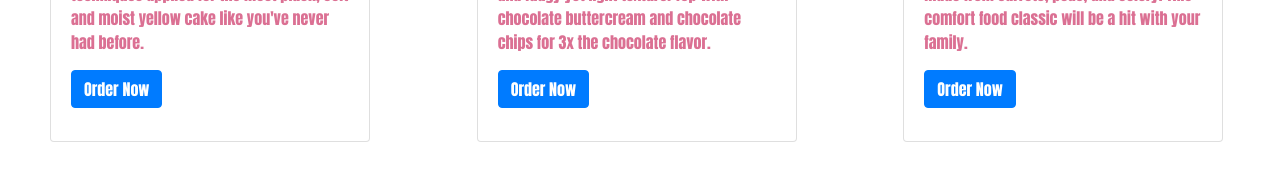
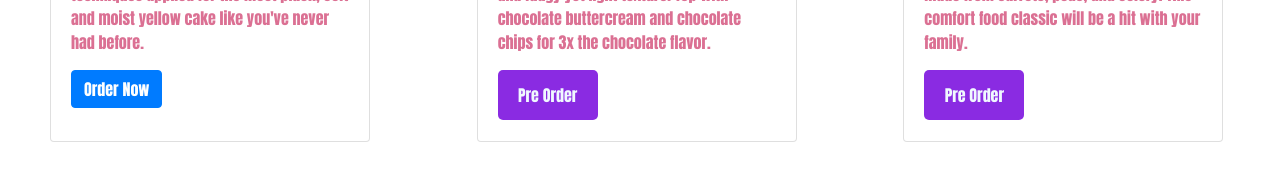
Before and after one commit to aayushi1852/bootstrap-assignment, a React (Create React App) app: page /confectionary in a window 1280 px wide. Shown: the part 498-668 px from the top of the page. Built offline with nearby package versions, Linux system fonts and the light colour scheme.

Commit message:
css-modules

```diff
--- a/src/App.js
+++ b/src/App.js
@@ -25,9 +25,6 @@ function App() {
           <Route path="/food" element={ <Food />} />
           <Route path="/orders" element={ <Orders />} />
           <Route path="/bootstrap-assignment" element={ <Home/>} />
-
-
-
     </Routes>
     <Footer />
 
--- a/src/components/Card.jsx
+++ b/src/components/Card.jsx
@@ -6,21 +6,23 @@ import Orders from './Orders'
 
 const Card = () => {
   const tt = 'sjsksks'
+
   return (
-    <>
+    <div>
     <Drinks title='kekekeekk'/>
     <Drinks />
     <Drinks />
     <Drinks  />
 
-     <Orders name={tt}/>
-     <Orders ans='yes'/>
-    <Orders  />
+    <Orders name={tt}/>
+    <Orders ans='yes'/>
+    <Orders />
 
-      <Orders name="Sara" />
-      <Orders name="Cahal" />
-      <Orders name="Edite" />
-    </>
+
+    <Orders name="Sara" />
+    <Orders name="Cahal" />
+    <Orders name="Edite" />
+    </div>
   )
 }
 
--- a/src/components/Orders.jsx
+++ b/src/components/Orders.jsx
@@ -6,7 +6,7 @@ const Orders = (props) => {
   console.log('name is A',props.name)
   console.log('name is An',props.ans)
   return (
-    <div><h2>Testing react project2 here, {props.name}</h2>{props.name}</div>
+    <div><h2>Testing react project2 here, { props.name }</h2>{ props.name }</div>
   )
 }
 
--- /dev/null
+++ b/src/components/WaitList.module.css
@@ -0,0 +1,10 @@
+.button {
+    width: 100px;
+    height: 50px;
+    background-color: blueviolet;
+    /* margin-left:80px ; */
+    border-radius: 5px;
+    color: aliceblue;
+    border: none;
+
+}
--- a/src/components/pages/Confectionary.jsx
+++ b/src/components/pages/Confectionary.jsx
@@ -7,6 +7,7 @@ import pie from "../../img/pie.jpeg"
 import vcake from "../../img/van-cake.jpeg"
 import dnuts from "../../img/d-nuts.jpeg"
 import cucake from "../../img/cup-cake.jpeg"
+import styles from "../../components/WaitList.module.css"
 
 const Confectionary = () => {
   return (
@@ -29,7 +30,8 @@ const Confectionary = () => {
         <Card.Text className='text'>
         Chocolate Cake with a super moist crumb and fudgy yet light texture. Top with chocolate buttercream and chocolate chips for 3x the chocolate flavor.
         </Card.Text>
-        <Button variant="primary">Order Now</Button>
+        {/* <Button variant="primary">Order Now</Button> */}
+        <button className ={styles.button}> Pre Order </button>
         </Card.Body>
     </Card>
 
@@ -40,7 +42,8 @@ const Confectionary = () => {
     <Card.Text className='text'>
     A delicious, homemade chicken pot pie made from carrots, peas, and celery. This comfort food classic will be a hit with your family.
     </Card.Text>
-    <Button variant="primary">Order Now</Button>
+    {/* <Button variant="primary">Order Now</Button> */}
+    <button className ={styles.button}> Pre Order </button>
     </Card.Body>
 </Card>
 
@@ -62,7 +65,8 @@ const Confectionary = () => {
     <Card.Text className='text'>
     Donuts come with dipped, drizzled, and glazed with every sweet and savoury topping that can possibly taste good on a ring of fried dough.
     </Card.Text>
-    <Button variant="primary">Order Now</Button>
+    {/* <Button variant="primary">Order Now</Button> */}
+    <button className ={styles.button}> Pre Order </button>
     </Card.Body>
 </Card>
 <Card className='card1'style={{ width: '20rem', height: '30rem' }}>
@@ -72,7 +76,8 @@ const Confectionary = () => {
     <Card.Text className='text'>
     Moist, perfect cupcakes everyone will love.It comes with many flavours.A cupcake is a small cake designed to serve one person.
     </Card.Text>
-    <Button variant="primary">Order Now</Button>
+    {/* <Button variant="primary">Order Now</Button> */}
+    <button className ={styles.button}> Pre Order </button>
     </Card.Body>
 </Card>
 </div>
--- a/src/components/pages/Drinks.jsx
+++ b/src/components/pages/Drinks.jsx
@@ -8,6 +8,8 @@ import mango from "../../img/mango.jpeg"
 import wmelon from "../../img/w-melon.jpeg"
 import papple from "../../img/p-apple.jpeg"
 import carrott from "../../img/carrott.jpeg"
+import styles from "../../components/WaitList.module.css"
+
 
 const Drinks = (props) => {
 
@@ -17,7 +19,9 @@ const Drinks = (props) => {
   return (
 
     <div className='cards'>
-        <Card className='card1'style={{ width: '20rem', height: '30rem' }}>
+        <Card className='card1'style={{
+            width: '20rem', height: '30rem'
+            }}>
         <Card.Img variant="top" src={carrott} />
             <Card.Body>
             <Card.Title>{props.title}</Card.Title>
@@ -25,7 +29,8 @@ const Drinks = (props) => {
             Carrot juice is extracted from whole carrots and extremely nutritious.
             It not only provides potassium and vitamin C but also is very rich in provitamin A.
             </Card.Text>
-            <Button variant="primary">Order Now</Button>
+            {/* <Button variant="primary">Order Now</Button> */}
+           <button className ={styles.button}> Pre Order </button>
             </Card.Body>
     </Card>
 
@@ -59,7 +64,8 @@ const Drinks = (props) => {
     <Card.Text className='text'>
     Mangoes are rich in vitamin C, iron, beta carotene and many other nutrients! Mango helps you fight infections and strengthens your bones.
     </Card.Text>
-    <Button variant="primary">Order Now</Button>
+    {/* <Button variant="primary">Order Now</Button> */}
+    <button className ={styles.button}> Pre Order </button>
     </Card.Body>
 </Card>
 
@@ -70,7 +76,8 @@ const Drinks = (props) => {
     <Card.Text className='text'>
     Banana juice is a sweet and creamy combination of ripe banana, apple, honey and milk (or water).One of the benefit of banana juice is it increases immunity.
     </Card.Text>
-    <Button variant="primary">Order Now</Button>
+    {/* <Button variant="primary">Order Now</Button> */}
+    <button className ={styles.button}> Pre Order </button>
     </Card.Body>
 </Card>
 <Card className='card1'style={{ width: '20rem', height: '30rem' }}>
--- a/src/components/pages/Food.jsx
+++ b/src/components/pages/Food.jsx
@@ -7,6 +7,7 @@ import yam from "../../img/yam.jpeg"
 import eba from "../../img/eba.jpeg"
 import chaat from "../../img/chaat.jpeg"
 import barfi from "../../img/barfi.jpeg"
+import styles from "../../components/WaitList.module.css"
 
 const Food = () => {
   return (
@@ -29,7 +30,8 @@ const Food = () => {
         <Card.Text className='text'>
         Jollof rice is a unifying dish across West Africa.The dish is typically made with long-grain rice, tomatoes, onions, spices, vegetables and meat in a single pot,
         </Card.Text>
-        <Button variant="primary">Order Now</Button>
+        {/* <Button variant="primary">Order Now</Button> */}
+        <button className ={styles.button}> Pre Order </button>
         </Card.Body>
     </Card>
 
@@ -40,7 +42,8 @@ const Food = () => {
     <Card.Text className='text'>
     Yam and eggs recipe made with succulent boiled yam and fried eggs garnished with vegetables. Yam is highly nutritious and contains less starch than potatoes.
     </Card.Text>
-    <Button variant="primary">Order Now</Button>
+    {/* <Button variant="primary">Order Now</Button> */}
+    <button className ={styles.button}> Pre Order </button>
     </Card.Body>
 </Card>
 
@@ -62,7 +65,8 @@ const Food = () => {
     <Card.Text className='text'>
     EBA is a staple food mainly eaten in the West Africa, particularly in Nigeria.It is made with fried cassava and hot boiling water to form a smooth stiff dough.
     </Card.Text>
-    <Button variant="primary">Order Now</Button>
+    {/* <Button variant="primary">Order Now</Button> */}
+    <button className ={styles.button}> Pre Order </button>
     </Card.Body>
 </Card>
 <Card className='card1'style={{ width: '20rem', height: '30rem' }}>
```
